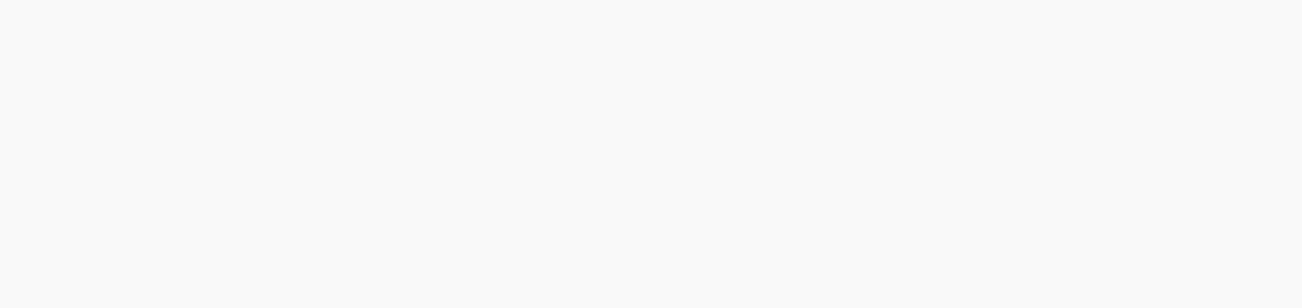
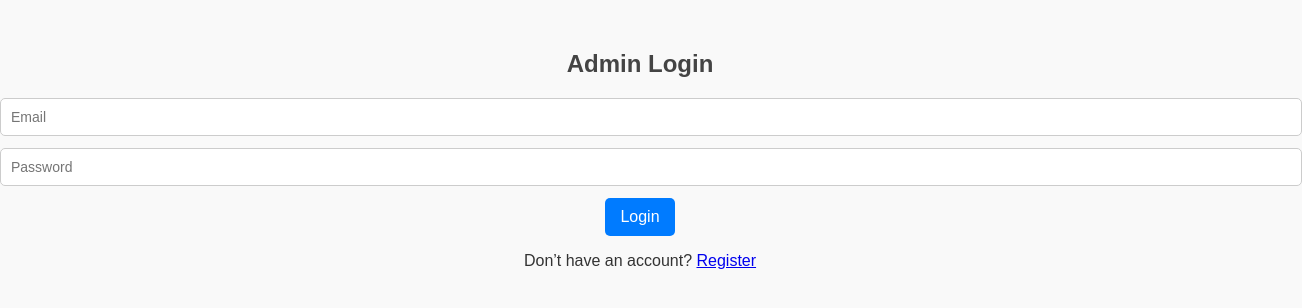
Before and after one commit to GamySAF/RateNow, a React (Vite) app in the folder frontend/: page /auth/login in a window 1280 px wide. Before the commit this address had no page. Shown: the top 308 px of the page, 1302 px wide, since content can reach past the window. Built offline with nearby package versions, Linux system fonts and the light colour scheme.

Commit message:
commiting login and register for admin

```diff
--- a/frontend/package.json
+++ b/frontend/package.json
@@ -11,6 +11,7 @@
   },
   "dependencies": {
     "axios": "^1.12.2",
+    "cors": "^2.8.5",
     "react": "^19.1.1",
     "react-dom": "^19.1.1",
     "react-router-dom": "^7.9.3"
--- a/frontend/src/main.jsx
+++ b/frontend/src/main.jsx
@@ -4,6 +4,8 @@ import { BrowserRouter as Router, Routes, Route } from "react-router-dom";
 import FeedbackForm from "./pages/FeedbackForm";
 import ThankYouPage from "./pages/ThankYouPage";
 import AdminDashboard from "./pages/AdminDashboard";
+import Register from "./pages/Register";
+import Login from "./pages/Login";
 
 function App() {
   return (
@@ -12,6 +14,8 @@ function App() {
         <Route path="/" element={<FeedbackForm />} />
         <Route path="/thankyou" element={<ThankYouPage />} />
         <Route path="/admin" element={<AdminDashboard />} />
+           <Route path="/auth/register" element={<Register />} />
+        <Route path="/auth/login" element={<Login />} />
       </Routes>
     </Router>
   );
--- /dev/null
+++ b/frontend/src/pages/Login.jsx
@@ -0,0 +1,65 @@
+import { useState } from "react";
+import { useNavigate } from "react-router-dom";
+import API from "../services/api"; // import Axios instance
+
+function Login() {
+  const [formData, setFormData] = useState({ email: "", password: "" });
+  const [message, setMessage] = useState("");
+  const navigate = useNavigate();
+
+  const handleChange = (e) => {
+    setFormData({ ...formData, [e.target.name]: e.target.value });
+  };
+
+  const handleSubmit = async (e) => {
+    e.preventDefault();
+    setMessage("");
+
+    try {
+      const res = await API.post("/auth/login", formData);
+
+      setMessage("✅ Login successful!");
+      navigate("/admin"); // redirect to admin dashboard
+    } catch (error) {
+      console.error(error);
+      if (error.response && error.response.data && error.response.data.message) {
+        setMessage(`❌ ${error.response.data.message}`);
+      } else {
+        setMessage("⚠️ Something went wrong. Please try again.");
+      }
+    }
+  };
+
+  return (
+    <div style={{ textAlign: "center", marginTop: "50px" }}>
+      <h2>Admin Login</h2>
+      <form onSubmit={handleSubmit}>
+        <input
+          type="email"
+          name="email"
+          placeholder="Email"
+          value={formData.email}
+          onChange={handleChange}
+          required
+        />
+        <br />
+        <input
+          type="password"
+          name="password"
+          placeholder="Password"
+          value={formData.password}
+          onChange={handleChange}
+          required
+        />
+        <br />
+        <button type="submit">Login</button>
+      </form>
+      {message && <p>{message}</p>}
+      <p>
+        Don’t have an account? <a href="/auth/register">Register</a>
+      </p>
+    </div>
+  );
+}
+
+export default Login;
--- /dev/null
+++ b/frontend/src/pages/Register.jsx
@@ -0,0 +1,65 @@
+import { useState } from "react";
+import { useNavigate, Link } from "react-router-dom";
+import API from "../services/api";
+
+function Register() {
+  const [formData, setFormData] = useState({ email: "", password: "" });
+  const [message, setMessage] = useState("");
+  const navigate = useNavigate();
+
+  const handleChange = (e) => {
+    setFormData({ ...formData, [e.target.name]: e.target.value });
+  };
+
+  const handleSubmit = async (e) => {
+    e.preventDefault();
+    setMessage("");
+
+    try {
+      const res = await API.post("/auth/register", formData);
+
+      setMessage("✅ Registration successful! Redirecting to login...");
+      setTimeout(() => navigate("/auth/login"), 2000);
+    } catch (error) {
+      console.error(error);
+      if (error.response && error.response.data && error.response.data.message) {
+        setMessage(`❌ ${error.response.data.message}`);
+      } else {
+        setMessage("⚠️ Something went wrong. Please try again.");
+      }
+    }
+  };
+
+  return (
+    <div style={{ textAlign: "center", marginTop: "50px" }}>
+      <h2>Admin Register</h2>
+      <form onSubmit={handleSubmit}>
+        <input
+          type="email"
+          name="email"
+          placeholder="Email"
+          value={formData.email}
+          onChange={handleChange}
+          required
+        />
+        <br />
+        <input
+          type="password"
+          name="password"
+          placeholder="Password"
+          value={formData.password}
+          onChange={handleChange}
+          required
+        />
+        <br />
+        <button type="submit">Register</button>
+      </form>
+      {message && <p>{message}</p>}
+      <p>
+        Already have an account? <Link to="/auth/login">Login</Link>
+      </p>
+    </div>
+  );
+}
+
+export default Register;
--- a/frontend/src/services/api.js
+++ b/frontend/src/services/api.js
@@ -1,13 +1,14 @@
 import axios from "axios";
 
-// Backend URL (change if deployed later)
+// ✅ Create Axios instance with backend URL
 const API = axios.create({
-  baseURL: "https://ratenow.onrender.com",
+  baseURL: "https://ratenow.onrender.com", // Render backend URL
 });
 
-// Submit feedback
-export const submitFeedback = (feedbackData) =>
-  API.post("/feedback", feedbackData);
+// ✅ Submit feedback
+export const submitFeedback = (feedbackData) => API.post("/feedback", feedbackData);
 
-// Get all feedback (for Admin Dashboard)
+// ✅ Get all feedback (for Admin Dashboard)
 export const getFeedback = () => API.get("/feedback");
+
+export default API;
```
Also changed, not shown: 1 other file (tests, documents, lock files or other folders).
